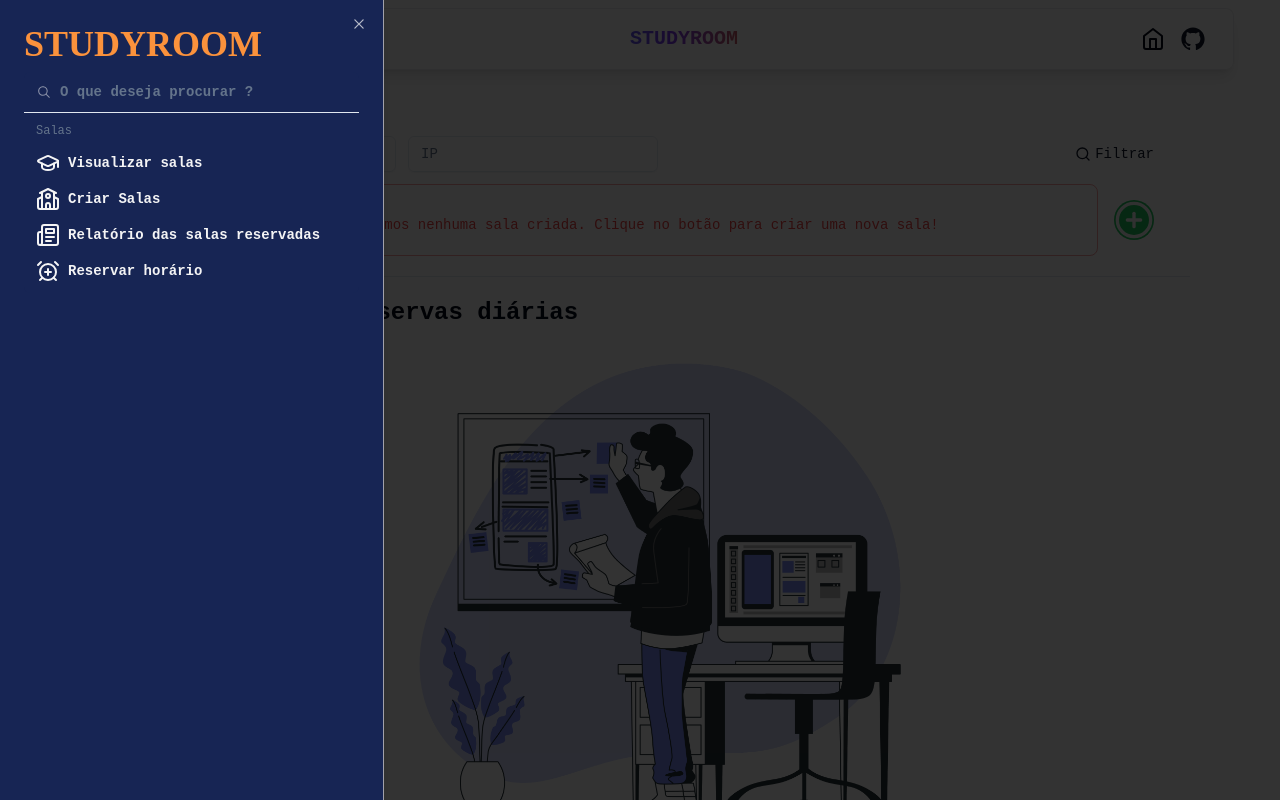
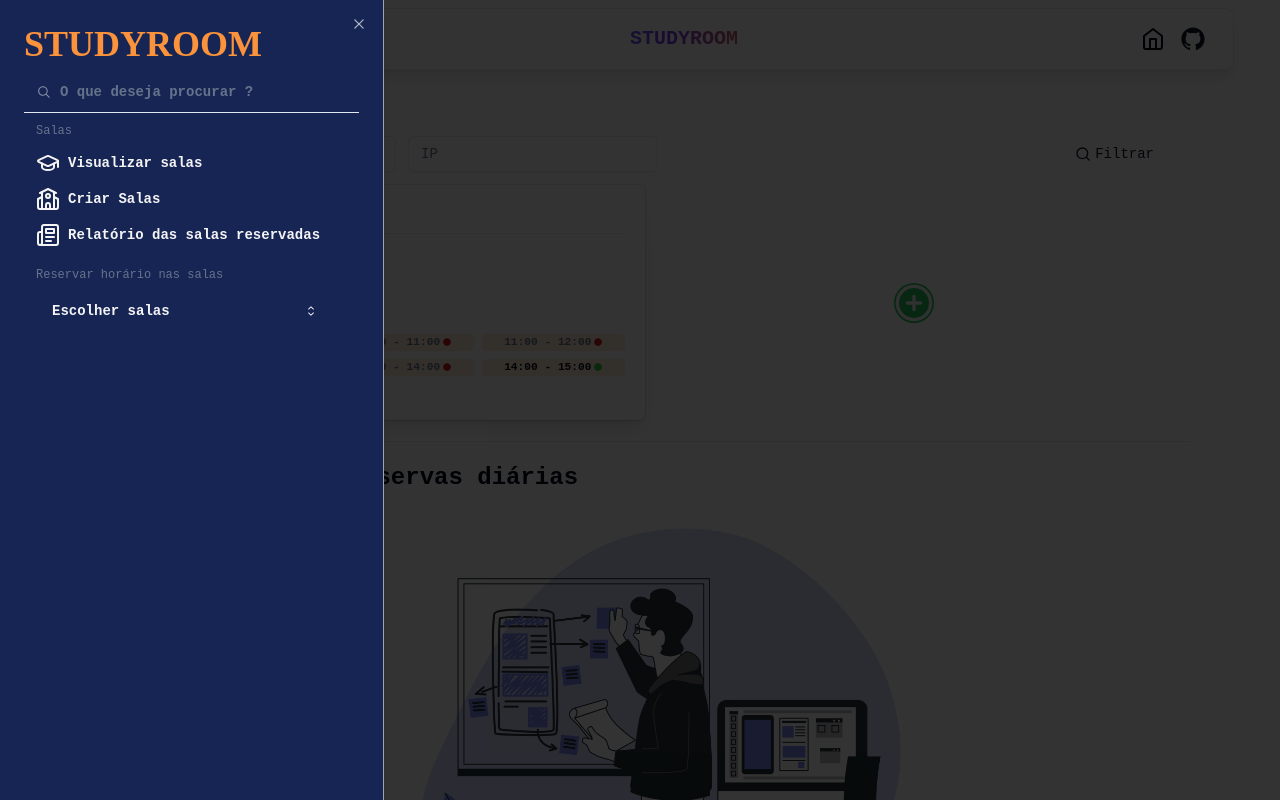
Before and after one commit to JaumVitor/StudyRoom, a React (Vite) app: page / in a window 1280 px wide. Both pictures are taken after a click on the button 18 px from the left and 18 px from the top of the page. Built offline with nearby package versions, Linux system fonts and the light colour scheme; grey boxes are pictures that could not be loaded; a web font is replaced by a local one.

Commit message:
Bug: HELP ME

```diff
--- a/package.json
+++ b/package.json
@@ -11,7 +11,9 @@
   },
   "dependencies": {
     "@hookform/resolvers": "^3.3.4",
+    "@radix-ui/react-accordion": "^1.1.2",
     "@radix-ui/react-avatar": "^1.0.4",
+    "@radix-ui/react-collapsible": "^1.0.3",
     "@radix-ui/react-dialog": "^1.0.5",
     "@radix-ui/react-icons": "^1.3.0",
     "@radix-ui/react-label": "^2.0.2",
--- a/src/components/CreateRoom/createRoom.tsx
+++ b/src/components/CreateRoom/createRoom.tsx
@@ -1,4 +1,5 @@
 import { useEffect, useState } from 'react'
+import { useNavigate } from 'react-router-dom'
 
 import {
   Dialog,
@@ -16,34 +17,55 @@ import { Button } from '../ui/button'
 
 import { StudyRoomProps } from '@/pages/admin/home'
 
-export function CreateRoom() {
-  const [nameStudyRoom, setnameStudyRoom] = useState<string>('')
-  const [IPStudyRoom, setIpStudyRoom] = useState<string>('')
+interface CreateRoomProps {
+  isCreateRoomSideBar?: boolean;
+  children?: React.ReactNode;
 
-  const [studyRooms, setStudyRooms] = useState<StudyRoomProps[]>(() => {
-    // Recupera o estado do localStorage ao inicializar
-    const savedStudyRooms = localStorage.getItem('studyRooms')
-    return savedStudyRooms ? JSON.parse(savedStudyRooms) : []
-  })
+  IPStudyRoom: string;
+  setIpStudyRoom : React.Dispatch<React.SetStateAction<string>>;
 
+  nameStudyRoom: string;
+  setnameStudyRoom : React.Dispatch<React.SetStateAction<string>>;
+
+  studyRooms : StudyRoomProps[];
+  setStudyRooms : React.Dispatch<React.SetStateAction<StudyRoomProps[]>>
+}
+
+export function CreateRoom({children,
+  isCreateRoomSideBar,
+  IPStudyRoom,
+  setIpStudyRoom,
+  nameStudyRoom,
+  setnameStudyRoom,
+  studyRooms,
+  setStudyRooms
+} : CreateRoomProps) {
   useEffect(() => {
     // Salva o estado no localStorage sempre que studyRooms for alterado
-    localStorage.setItem('studyRooms', JSON.stringify(studyRooms))
+    if (studyRooms !== undefined) {
+      localStorage.setItem('studyRooms', JSON.stringify(studyRooms))
+    }
   }, [studyRooms])
 
-  function createStudyRoom(name: string, IP: string) {
+  function createStudyRoom() {
     const newStudyRoom = {
-      name,
-      ip: IP,
+      name: nameStudyRoom,
+      ip: IPStudyRoom,
     }
     setStudyRooms([...studyRooms, newStudyRoom])
   }
 
+  const navigate = useNavigate();
+
   return (
     <Dialog>
-      <DialogTrigger className="bg-green-500 rounded-full w-10 h-10 flex justify-center items-center text-zinc-900 m-4">
-        <PlusCircle className="w-full h-full text-zinc-100" />
-      </DialogTrigger>
+      {isCreateRoomSideBar ?
+        children
+        :
+        <DialogTrigger className="bg-green-500 rounded-full w-10 h-10 flex justify-center items-center text-zinc-900 m-4">
+          <PlusCircle className="w-full h-full text-zinc-100" />
+        </DialogTrigger>
+      }
       <DialogContent>
         <DialogHeader>
           <DialogTitle className="text-2xl">
@@ -69,13 +91,14 @@ export function CreateRoom() {
           {/* Selecionar horários disponiveis */}
           <div className="mt-3 flex justify-between">
             <Button
+              onClick={() => navigate(0)}
               variant="destructive"
               className="font-bold shadow-md w-54 py-1 px-2 flex gap-1"
             >
               <p>Cancelar</p>
             </Button>
             <Button
-              onClick={() => createStudyRoom(nameStudyRoom, IPStudyRoom)}
+              onClick={() => createStudyRoom()}
               className="bg-green-500 hover:bg-green-600 font-bold shadow-md w-54 py-1 px-2 flex gap-1"
             >
               <PlusCircle className="w-4 h-4" />
--- a/src/components/Header.tsx
+++ b/src/components/Header.tsx
@@ -13,7 +13,7 @@ import { Button } from "./ui/button"
 export function Header () {
   return (
     <>
-      <header className="bg-white bg-opacity-35 shadow-lg rounded-lg border border-zinc-400 border-opacity-20 backdrop-blur-md p-3 top-0 fixed mt-2 w-[90%]">
+      <header className="bg-white bg-opacity-35 shadow-lg rounded-lg border border-zinc-400 border-opacity-20 backdrop-blur-md p-3 top-0 fixed mt-2 w-[90%] z-10">
         <div className="flex justify-between items-center">
           <div className="flex gap-2 justify-center items-center">
             <Avatar className="w-7 h-7">
--- a/src/components/sideBar.tsx
+++ b/src/components/sideBar.tsx
@@ -16,11 +16,27 @@ import {
   CommandList,
 } from "@/components/ui/command"
 
+import { Button } from "@/components/ui/button"
+import {
+  Collapsible,
+  CollapsibleContent,
+  CollapsibleTrigger,
+} from "@/components/ui/collapsible"
+
+import {
+  DialogTrigger,
+} from "@/components/ui/dialog"
+
 import { FaArrowRightToBracket } from "react-icons/fa6";
-import { AlarmClockPlus, GraduationCap, Newspaper, School } from "lucide-react";
+import { GraduationCap, Newspaper, School } from "lucide-react";
 import { Link } from "react-router-dom";
+import { CreateRoom } from "./CreateRoom/createRoom";
+import { useState } from "react"
+import { CaretSortIcon } from "@radix-ui/react-icons"
 
 export default function SideBar () {
+  const [isOpen, setIsOpen] = useState(false)
+
   return (
     <div className="bg-blue-950 flex flex-col">
      <Sheet>
@@ -38,24 +54,58 @@ export default function SideBar () {
                 <CommandEmpty>Nenhum resultado</CommandEmpty>
                 <CommandGroup heading="Salas">
 
-                  <CommandItem className="flex gap-2">
-                    <GraduationCap />
-                    <Link to={"/"}>Visualizar salas</Link>
-                  </CommandItem>
+                    <CommandItem className="flex gap-2 items-center">
+                      <GraduationCap />
+                      <Link className="flex" to={"/"}>
+                        Visualizar salas
+                      </Link>
+                    </CommandItem>
 
                   <CommandItem className="flex gap-2">
-                    <School/>
-                    Criar Salas
+                    <CreateRoom
+                      isCreateRoomSideBar={true}
+                      children={
+                        <DialogTrigger className="flex flex-1 gap-2 items-center">
+                          <School/>
+                          Criar Salas
+                        </DialogTrigger>
+                      }
+                    />
                   </CommandItem>
 
                   <CommandItem className="flex gap-2">
                     <Newspaper />
-                    Relatório das salas reservadas
+                    <Link to={"/reportData"}>Relatório das salas reservadas</Link>
                   </CommandItem>
 
-                  <CommandItem className="flex gap-2">
-                    <AlarmClockPlus />
-                    Reservar horário
+                </CommandGroup>
+                <CommandGroup heading="Reservar horário nas salas">
+                  <CommandItem className="flex gap-2 hover:bg-blue-950 hover:text-zinc-100">
+                    <Collapsible
+                      open={isOpen}
+                      onOpenChange={setIsOpen}
+                      className="w-[350px] space-y-2"
+                    >
+                      <div className="flex items-center justify-between space-x-4 px-4">
+                        <h4 className="text-sm font-semibold">
+                          Escolher salas
+                        </h4>
+                        <CollapsibleTrigger asChild>
+                          <Button variant="ghost" size="sm">
+                            <CaretSortIcon className="h-4 w-4" />
+                            <span className="sr-only">Toggle</span>
+                          </Button>
+                        </CollapsibleTrigger>
+                      </div>
+                      <CollapsibleContent className="space-y-2">
+                        <div className="rounded-md border px-4 py-2 font-mono text-sm shadow-sm hover:bg-orange-500 transition-all hover:text-zinc-900">
+                          <Link className="flex" to={'/studyRoom'}>Sala 01</Link>
+                        </div>
+                        <div className="rounded-md border px-4 py-2 font-mono text-sm shadow-sm hover:bg-orange-500 transition-all hover:text-zinc-900">
+                          Sala 02
+                        </div>
+                      </CollapsibleContent>
+                    </Collapsible>
                   </CommandItem>
                 </CommandGroup>
               </CommandList>
--- /dev/null
+++ b/src/components/ui/collapsible.tsx
@@ -0,0 +1,9 @@
+import * as CollapsiblePrimitive from "@radix-ui/react-collapsible"
+
+const Collapsible = CollapsiblePrimitive.Root
+
+const CollapsibleTrigger = CollapsiblePrimitive.CollapsibleTrigger
+
+const CollapsibleContent = CollapsiblePrimitive.CollapsibleContent
+
+export { Collapsible, CollapsibleTrigger, CollapsibleContent }
--- a/src/components/ui/command.tsx
+++ b/src/components/ui/command.tsx
@@ -60,7 +60,7 @@ const CommandList = React.forwardRef<
 >(({ className, ...props }, ref) => (
   <CommandPrimitive.List
     ref={ref}
-    className={cn("max-h-[300px] overflow-y-auto overflow-x-hidden", className)}
+    className={cn("max-h-[100%] overflow-y-auto overflow-x-hidden", className)}
     {...props}
   />
 ))
--- a/src/pages/admin/home.tsx
+++ b/src/pages/admin/home.tsx
@@ -12,6 +12,8 @@ import { BoxInfo } from "@/components/BoxInfo/BoxInfo"
 import { CreateRoom } from "@/components/CreateRoom/createRoom"
 
 import NotGraph from "@/assets/notgraph.png"
+import { Link } from "react-router-dom"
+import { StudyRoom } from "./studyRoom"
 
 export interface StudyRoomProps {
   name: string
@@ -22,9 +24,28 @@ export function Home() {
   // Recupera o estado do localStorage ao inicializar
   const [studyRooms, setStudyRooms] = useState<StudyRoomProps[]>(() => {
     // Recupera o estado do localStorage ao inicializar
-    const savedStudyRooms = localStorage.getItem('studyRooms')
-    return savedStudyRooms ? JSON.parse(savedStudyRooms) : []
-  })
+    const savedStudyRooms = localStorage.getItem('studyRooms');
+    if (savedStudyRooms) {
+      const parsedStudyRooms = JSON.parse(savedStudyRooms);
+      // Verifica se o array recuperado do localStorage está vazio
+      if (Array.isArray(parsedStudyRooms) && parsedStudyRooms.length) {
+        return parsedStudyRooms;
+      }
+    }
+    // Retorna um array vazio se savedStudyRooms for null ou um array vazio
+    return [
+      {
+        name: 'Default Room',
+        ip: '0.0.0.0',
+        infoLamps: 'Default Info',
+        infoPeople: 'Default Info',
+        infoSplit: 'Default Info',
+      }
+    ];
+  });
+
+  const [nameStudyRoom, setNameStudyRoom] = useState<string>('')
+  const [IPStudyRoom, setIpStudyRoom] = useState<string>('')
 
   return (
     <UsingLayoutPage>
@@ -55,7 +76,17 @@ export function Home() {
                 </AlertDescription>
               </Alert>
               <div className="flex flex-wrap gap-5 justify-center items-center">
-              <CreateRoom />
+              <CreateRoom
+                studyRooms={studyRooms}
+                setStudyRooms={setStudyRooms}
+
+                nameStudyRoom={nameStudyRoom}
+                setnameStudyRoom={setNameStudyRoom}
+
+                IPStudyRoom={IPStudyRoom}
+                setIpStudyRoom={setIpStudyRoom}
+              />
+
               </div>
             </div>
           </>
@@ -64,6 +95,12 @@ export function Home() {
           <div className="grid grid-cols-2 gap-y-4">
             {studyRooms.map((studyRoom, index) => {
               return (
+                <Link
+                  to={{
+                    pathname: '/studyRoom',
+                  }}
+                  state={studyRoom}
+                >
                   <BoxInfo
                     key={index}
                     Title={studyRoom.name}
@@ -106,11 +143,21 @@ export function Home() {
                       }
                     ]}
                   />
+                </Link>
               )
             })}
 
             <div className="flex flex-wrap gap-5 justify-center items-center">
-              <CreateRoom />
+            <CreateRoom
+              studyRooms={studyRooms}
+              setStudyRooms={setStudyRooms}
+
+              nameStudyRoom={nameStudyRoom}
+              setnameStudyRoom={setNameStudyRoom}
+
+              IPStudyRoom={IPStudyRoom}
+              setIpStudyRoom={setIpStudyRoom}
+              />
             </div>
           </div>
         )}
@@ -130,7 +177,7 @@ export function Home() {
               <div>
                 <AlertTitle>Opa!</AlertTitle>
                 <AlertDescription>
-                  Aparentemente não existe histórico de reservas ainda.
+                  Aparentemente ainda não existe histórico de reservas.
                   Precisa criar uma sala e reserva um horário!
                 </AlertDescription>
               </div>
--- a/src/pages/admin/studyRoom.tsx
+++ b/src/pages/admin/studyRoom.tsx
@@ -23,8 +23,13 @@ import { Search } from "lucide-react"
 import { MdOutlineCameraAlt } from "react-icons/md";
 import UsingLayoutPage from "../usingLayoutPage"
 import { CreateSchedule } from "@/components/CreateSchedule/createSchedule"
+import { useLocation } from "react-router-dom"
+
+// import { StudyRoomProps } from "@/pages/admin/home"
 
 export function StudyRoom () {
+  const { state } = useLocation()
+
   return (
     <UsingLayoutPage>
       <h1 className="text-3xl font-bold mb-2">Horários reservados</h1>
@@ -41,7 +46,7 @@ export function StudyRoom () {
       </div>
       <Toaster />
       <div>
-        <Table className="border mb-3">
+        <Table className="border mb-3 ">
           <TableHeader>
             <TableRow>
               <TableHead>Usuários</TableHead>
```
Also changed, not shown: src/components/ui/accordion.tsx (added, +55 -0 lines). Lines whose indentation alone changed are shown as unchanged.
